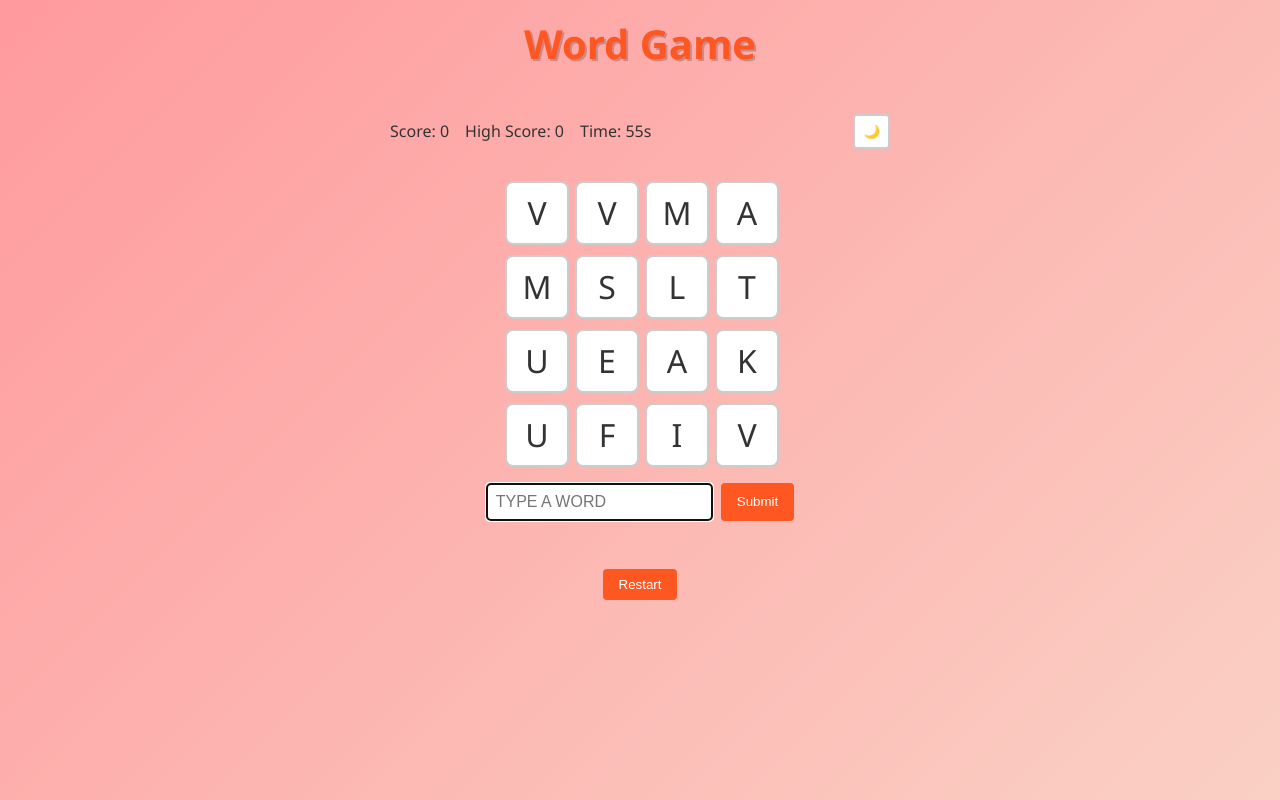
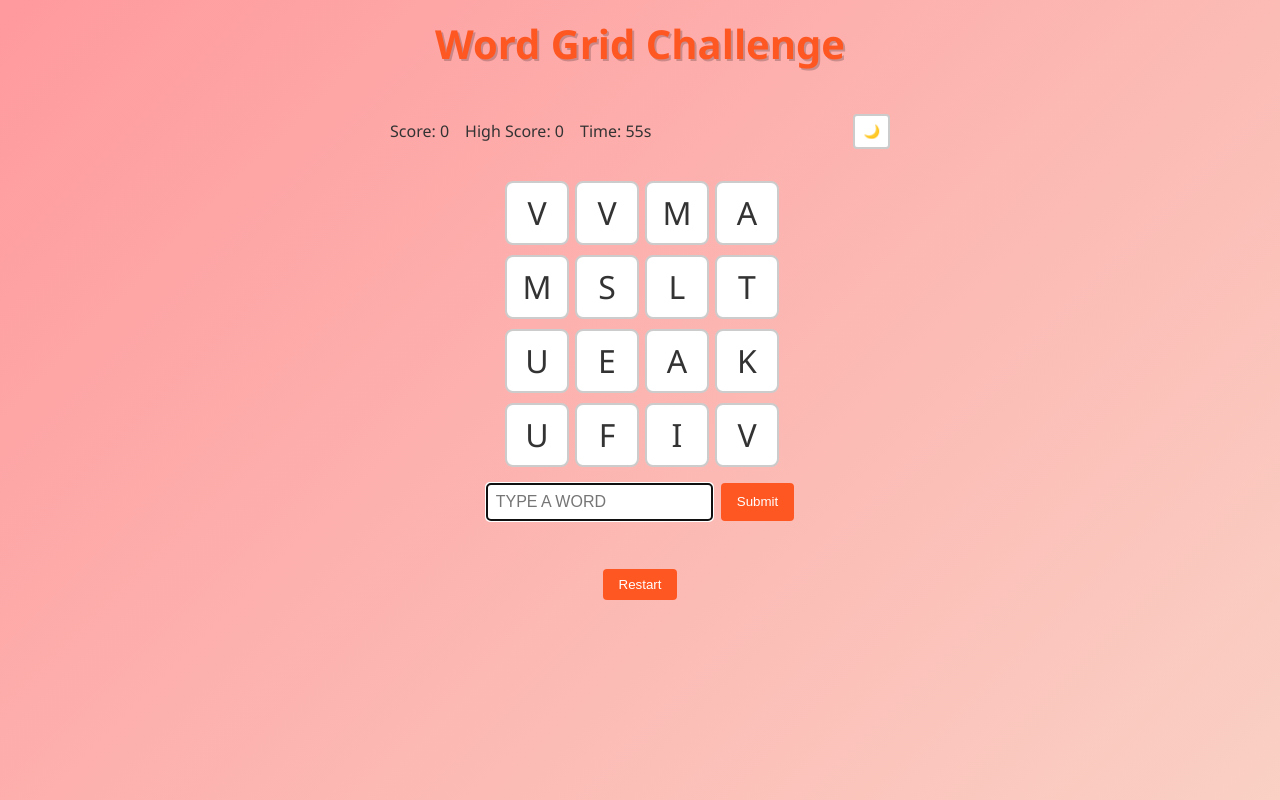
Before and after one commit to sreekavsgit/Codex-project2, a plain HTML site: page index.html in a window 1280 px wide. Drawn offline with Linux system fonts and the light colour scheme.

Commit message:
Add in-page title for Word Grid Challenge

```diff
--- a/index.html
+++ b/index.html
@@ -3,11 +3,11 @@
 <head>
   <meta charset="UTF-8" />
   <meta name="viewport" content="width=device-width, initial-scale=1.0" />
-  <title>Word Game</title>
+  <title>Word Grid Challenge</title>
   <link rel="stylesheet" href="style.css" />
 </head>
 <body>
-  <h1 class="title">Word Game</h1>
+  <h1 class="title">Word Grid Challenge</h1>
   <header class="controls">
     <div class="scores">
       <div>Score: <span id="score">0</span></div>
```
